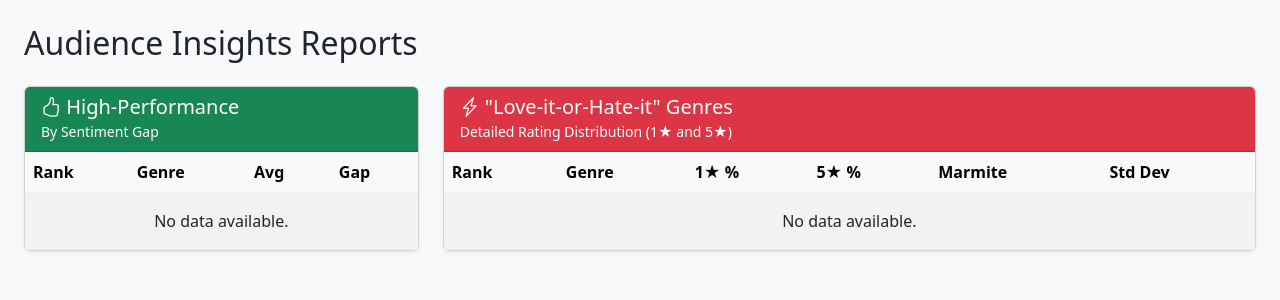
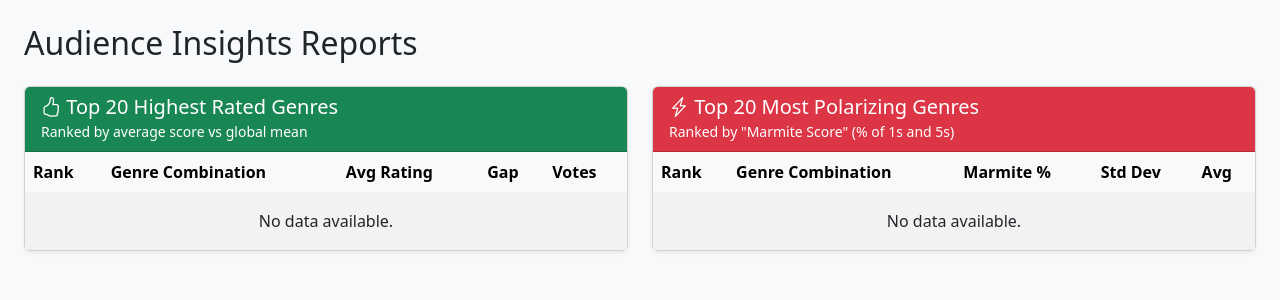
Before and after one commit to ianL123/COMP0022-database_project, a Flask app: page /reports in a window 1280 px wide. Shown: the part 56-356 px from the top of the page. Run offline with Flask 3, Linux system fonts and the light colour scheme; data that the repository does not hold is empty.

Commit message:
fixed small errors to visualize website

```diff
--- a/analytics.py
+++ b/analytics.py
@@ -1,48 +1,39 @@
 from sqlalchemy import text
 
 def get_genre_popularity(db_session):
-    """
-    Task 2 Report A: Genre Popularity Analysis
-    Ranked by Sentiment Gap to show which genres consistently
-    outperform the global average rating.
-    """
+    # Changed 'genres' to 'genre' to match your DESCRIBE output
     sql = """
         SELECT
             genre,
             avg_score,
-            sentiment_gap,
-            total_votes
+            total_votes,
+            sentiment_gap
         FROM genre_stats_summary
-        ORDER BY sentiment_gap DESC
+        WHERE total_votes > 10000
+        ORDER BY avg_score DESC
         LIMIT 20
     """
     try:
-        # Returns: (Genre, Avg, Gap from Mean, Volume)
         return db_session.execute(text(sql)).fetchall()
     except Exception as e:
         print(f"Error in popularity report: {e}")
         return []
 
 def get_genre_polarization(db_session):
-    """
-    Task 2 Report B: Genre Polarisation Analysis
-    Ranked by Marmite Score to show genres with the most
-    extreme 'Love it or Hate it' ratings.
-    """
+    # Changed 'genres' to 'genre'
     sql = """
         SELECT
             genre,
+            std_dev,
             marmite_score,
-            (count_1s * 100.0 / total_votes) as pct_1s,
-            (count_5s * 100.0 / total_votes) as pct_5s,
-            std_dev,
+            avg_score,
             total_votes
         FROM genre_stats_summary
-        ORDER BY marmite_score DESC
+        WHERE total_votes > 10000
+        ORDER BY std_dev DESC
         LIMIT 20
     """
     try:
-        # Returns: (genre, marmite, pct_1s, pct_2s, pct_3s, pct_4s, pct_5s, std_dev, total_votes)
         return db_session.execute(text(sql)).fetchall()
     except Exception as e:
         print(f"Error in polarization report: {e}")
--- a/docker-compose.yml
+++ b/docker-compose.yml
@@ -14,6 +14,10 @@ services:
       - ./init.sql:/docker-entrypoint-initdb.d/init.sql
       # 2. Mount the folder containing your CSVs
       - ./ml-latest:/var/lib/mysql-files
+
+  mysql:
+    image: mysql:latest
+    command: --innodb_redo_log_capacity=1073741824 --max_allowed_packet=64M
 
   app:
     build: .
--- a/init.sql
+++ b/init.sql
@@ -105,7 +105,8 @@ LINES TERMINATED BY '\n' IGNORE 1 ROWS;
 
 -- Speed up Title searches
 CREATE INDEX idx_movie_title ON movies(title);
-
+-- This allows the JOIN to find ratings for a specific movieId instantly
+CREATE INDEX idx_ratings_movieid ON ratings(movieId);
 -- Speed up the "Top Rated" sorting on the home page
 CREATE INDEX idx_avg_rating ON average_ratings(avg_rating);
 
--- a/templates/reports.html
+++ b/templates/reports.html
@@ -30,22 +30,21 @@
         <h2 class="mb-4">Audience Insights Reports</h2>
 
         <div class="row">
-            <div class="col-md-4 mb-4">
+            <div class="col-md-6 mb-4">
                 <div class="card shadow-sm h-100">
-                    <div class="card-header bg-success text-white d-flex justify-content-between align-items-center">
-                        <div>
-                            <h5 class="mb-0"><i class="bi bi-hand-thumbs-up"></i> High-Performance</h5>
-                            <small>By Sentiment Gap</small>
-                        </div>
+                    <div class="card-header bg-success text-white">
+                        <h5 class="mb-0"><i class="bi bi-hand-thumbs-up"></i> Top 20 Highest Rated Genres</h5>
+                        <small>Ranked by average score vs global mean</small>
                     </div>
                     <div class="card-body p-0">
                         <table class="table table-striped table-hover mb-0">
                             <thead class="table-light">
                                 <tr>
                                     <th>Rank</th>
-                                    <th>Genre</th>
-                                    <th>Avg</th>
+                                    <th>Genre Combination</th>
+                                    <th>Avg Rating</th>
                                     <th>Gap</th>
+                                    <th>Votes</th>
                                 </tr>
                             </thead>
                             <tbody>
@@ -53,17 +52,18 @@
                                 <tr>
                                     <td>#{{ loop.index }}</td>
                                     <td>
-                                        <span class="badge bg-secondary">{{ row.genre }}</span>
+                                        {% for g in row.genre.split('|') %}
+                                          <span class="genre genre-{{ g|lower|replace(' ', '-') }}">{{ g }}</span>
+                                        {% endfor %}
                                     </td>
-                                    <td class="fw-bold">{{ "%.2f"|format(row.avg_score) }}</td>
-                                    <td>
-                                        <span class="badge {{ 'bg-success' if row.sentiment_gap > 0 else 'bg-danger' }}">
-                                            {{ "+" if row.sentiment_gap > 0 }}{{ "%.2f"|format(row.sentiment_gap) }}
-                                        </span>
+                                    <td class="fw-bold text-success">{{ "%.2f"|format(row.avg_score) }}</td>
+                                    <td class="{{ 'text-success' if row.sentiment_gap > 0 else 'text-danger' }} small">
+                                        {{ "+" if row.sentiment_gap > 0 }}{{ "%.2f"|format(row.sentiment_gap) }}
                                     </td>
+                                    <td class="text-muted small">{{ row.total_votes }}</td>
                                 </tr>
                                 {% else %}
-                                <tr><td colspan="4" class="p-3 text-center">No data available.</td></tr>
+                                <tr><td colspan="5" class="p-3 text-center">No data available.</td></tr>
                                 {% endfor %}
                             </tbody>
                         </table>
@@ -71,22 +71,21 @@
                 </div>
             </div>
 
-            <div class="col-md-8 mb-4">
+            <div class="col-md-6 mb-4">
                 <div class="card shadow-sm h-100">
                     <div class="card-header bg-danger text-white">
-                        <h5 class="mb-0"><i class="bi bi-lightning-charge"></i> "Love-it-or-Hate-it" Genres</h5>
-                        <small>Detailed Rating Distribution (1★ and 5★)</small>
+                        <h5 class="mb-0"><i class="bi bi-lightning-charge"></i> Top 20 Most Polarizing Genres</h5>
+                        <small>Ranked by "Marmite Score" (% of 1s and 5s)</small>
                     </div>
                     <div class="card-body p-0">
                         <table class="table table-striped table-hover mb-0">
                             <thead class="table-light">
                                 <tr>
                                     <th>Rank</th>
-                                    <th>Genre</th>
-                                    <th>1★ %</th>
-                                    <th>5★ %</th>
-                                    <th>Marmite</th>
+                                    <th>Genre Combination</th>
+                                    <th>Marmite %</th>
                                     <th>Std Dev</th>
+                                    <th>Avg</th>
                                 </tr>
                             </thead>
                             <tbody>
@@ -94,17 +93,16 @@
                                 <tr>
                                     <td>#{{ loop.index }}</td>
                                     <td>
-                                        <span class="badge bg-dark">{{ row.genre }}</span>
+                                        {% for g in row.genre.split('|') %}
+                                          <span class="genre genre-{{ g|lower|replace(' ', '-') }}">{{ g }}</span>
+                                        {% endfor %}
                                     </td>
-                                    <td class="text-danger small">{{ "%.1f"|format(row.pct_1s) }}%</td>
-                                    <td class="text-success small">{{ "%.1f"|format(row.pct_5s) }}%</td>
-                                    <td class="fw-bold text-danger">
-                                        {{ "%.1f"|format(row.marmite_score) }}%
-                                    </td>
+                                    <td class="fw-bold text-danger">{{ "%.1f"|format(row.marmite_score) }}%</td>
                                     <td class="text-muted small">{{ "%.3f"|format(row.std_dev) }}</td>
+                                    <td class="text-muted small">{{ "%.2f"|format(row.avg_score) }}</td>
                                 </tr>
                                 {% else %}
-                                <tr><td colspan="6" class="p-3 text-center">No data available.</td></tr>
+                                <tr><td colspan="5" class="p-3 text-center">No data available.</td></tr>
                                 {% endfor %}
                             </tbody>
                         </table>
```
Also changed, not shown: scripts/preprocess.py (+35 -22 lines).
